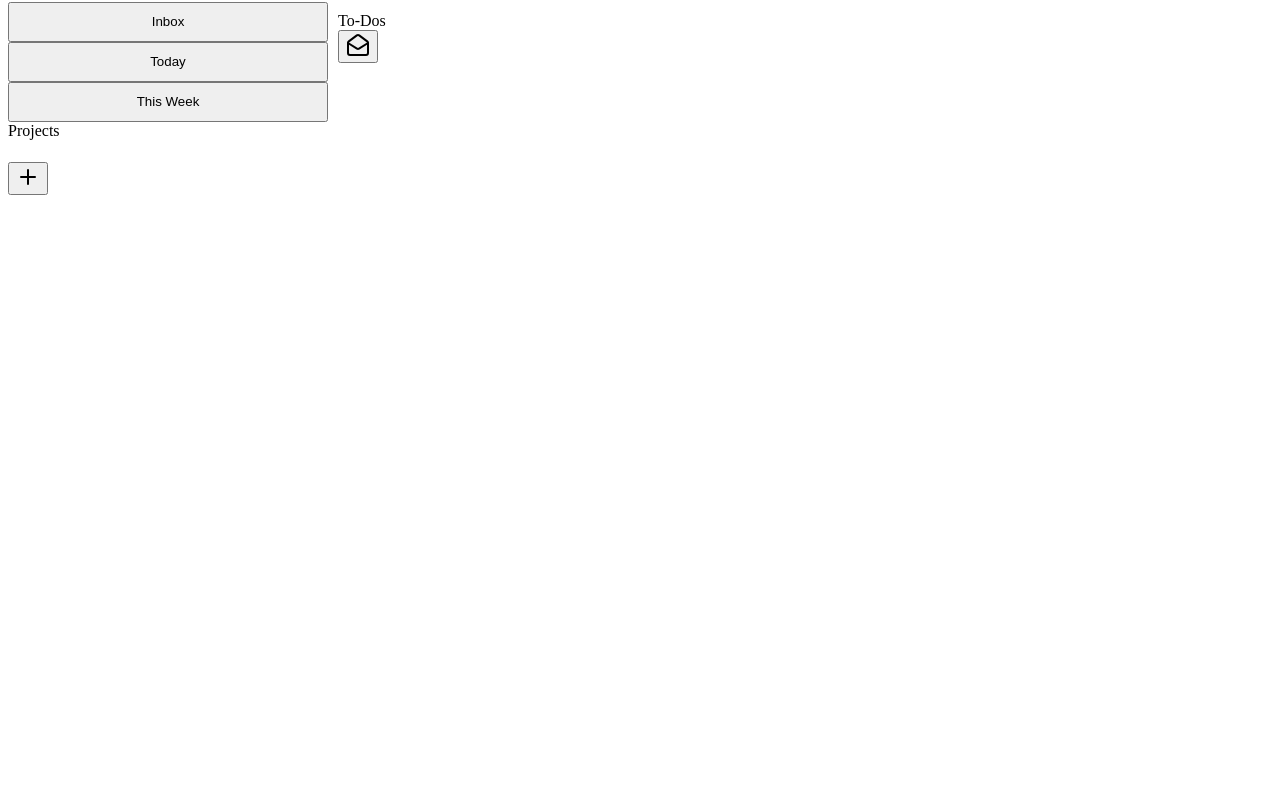
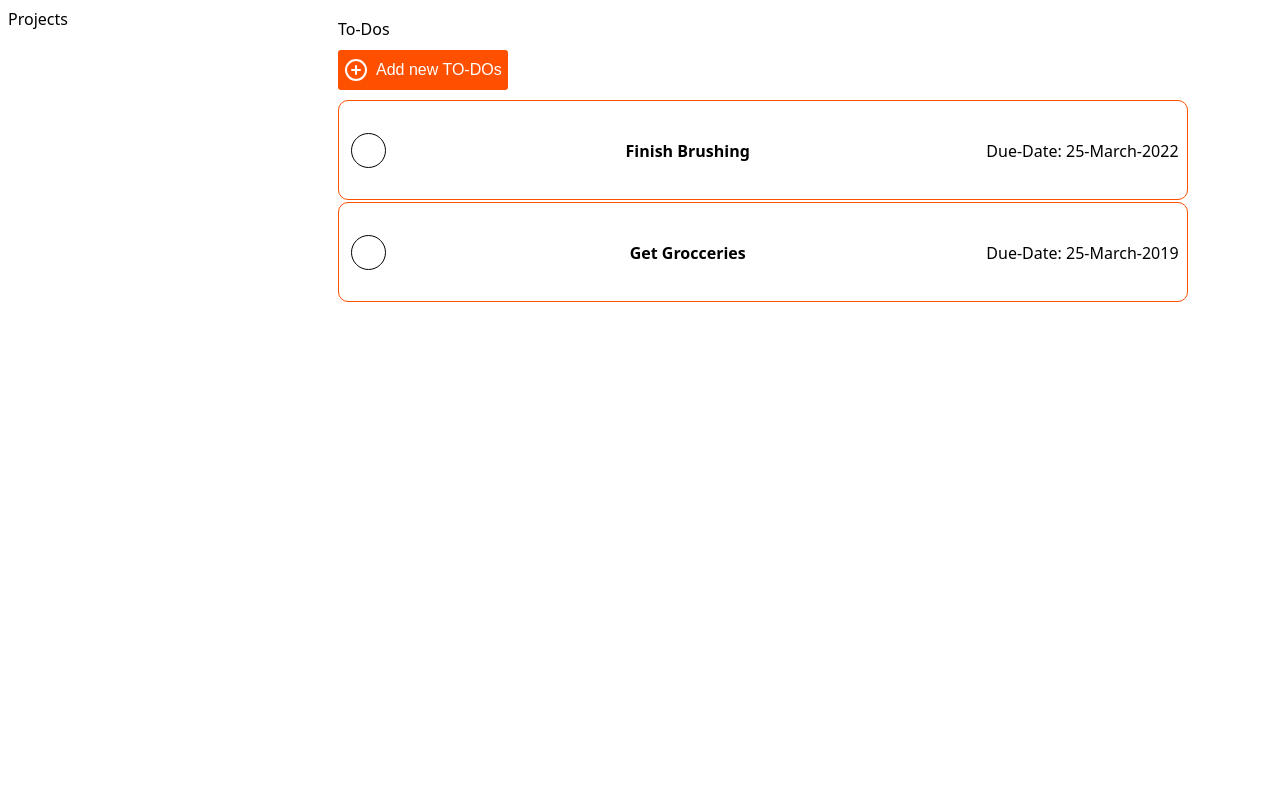
Before and after one commit to dracuusta/ToDoApp, a website built with webpack: page src/template.html in a window 1280 px wide. Shown: the part 78-870 px from the top of the page. After the commit the page ends 800 px from the top, so only its background shows below. Built offline with nearby package versions, Linux system fonts and the light colour scheme.

Commit message:
made the basic ui for todos logic

```diff
--- a/src/index.js
+++ b/src/index.js
@@ -2,10 +2,6 @@ import './styles.css';
 import Project from './modules/project';
 import Tasks from './modules/tasks';
 import TodoList from './modules/todoList';
+import UI from './modules/ui';
 
-
-const todoList= new TodoList();
-todoList.addProject("school");
-const task=new Tasks("Finish Lab", "High time you finish the labwork",new Date("2023-02-25"),"High");
-todoList.getProject("school").addTask(task);
-todoList.viewTodosProjects();
+const ui = new UI();
--- a/src/modules/todoList.js
+++ b/src/modules/todoList.js
@@ -7,6 +7,7 @@ export default class TodoList{
         this.projects=[];
         this.projects.push(new Project("default"));
     }
+
 
     addProject(name)
     {
@@ -24,12 +25,10 @@ export default class TodoList{
     {
         if(this.projects.find(o=>o.name===name)===undefined)
         {
-            console.log("not project of such name");
+            this.addProject(name);
         }
-        else{
             const obj=this.projects.find(o=>o.name===name);
             return obj;
-        }
     }
 
     removeProject(name)
@@ -46,13 +45,4 @@ export default class TodoList{
         return this.projects;
     }
 
-
-    viewTodosProjects(){
-        let projectAccum={};
-        this.projects.forEach((project)=>{
-            const { title, dueDate } = project.tasks[0] && project.tasks[0].title && project.tasks[0].dueDate ? project.tasks[0] : { title: undefined, dueDate: undefined };
-            projectAccum+={title,dueDate};
-        });
-        return projectAccum;
-    }
 }
--- a/src/modules/ui.js
+++ b/src/modules/ui.js
@@ -0,0 +1,88 @@
+import Project from "./project";
+import Tasks from "./tasks";
+import TodoList from "./todoList";
+import { format } from 'date-fns';
+
+
+export default class UI{
+
+    constructor(){
+        this.todoList= new TodoList();
+        this.currentProject="inbox";
+        this.todoList.getProject("inbox").addTask(new Tasks("Finish Brushing","study",new Date("2022-03-25"),"urgent"));
+        this.todoList.getProject("inbox").addTask(new Tasks("Get Grocceries","study",new Date("2019-03-25"),"urgent"));
+
+        this.attachEventListeners = this.attachEventListeners.bind(this);
+        this.toDoEventListener = this.toDoEventListener.bind(this);
+    this.formEventListener = this.formEventListener.bind(this);
+    this.renderProjects = this.renderProjects.bind(this);
+
+    this.attachEventListeners();
+    }
+
+     attachEventListeners(){
+        const openBtnDiv=document.querySelector('.open-btn');
+        const formDiv=document.querySelector('form');
+        this.renderProjects();
+
+
+        openBtnDiv.addEventListener('click',this.toDoEventListener);
+        formDiv.addEventListener('submit',this.formEventListener);
+
+    }
+
+        toDoEventListener(e){
+            const modal=document.querySelector('[data-modal]');
+            modal.showModal();
+        }
+
+
+    formEventListener(e){
+        e.preventDefault();
+
+        const title=document.getElementById('title').value;
+        const description=document.getElementById('description').value;
+        const priority=document.getElementById('priority').text;
+        const dueDate=new Date(document.getElementById('dueDate').value);
+
+        const task=new Tasks(title,description,dueDate,priority);
+
+        this.todoList.getProject(this.currentProject).addTask(task);
+        this.renderProjects();
+        const modal=document.querySelector('[data-modal]');
+        modal.close();
+
+
+
+   };
+
+   renderProjects(){
+    const projectsDiv=document.querySelector('.project-todos-flexible');
+    console.log(this.todoList);
+    projectsDiv.innerHTML="";
+   this.todoList.projects.forEach((project)=>{
+       if(project.tasks){
+        project.tasks.forEach((task, index) => {
+            const title=task.title;
+            const dueDate=format(task.dueDate,"dd-MMMM-yyyy");
+            const cardDiv=document.createElement('div');
+            cardDiv.setAttribute('class','card');
+            const inputCheckBoxDiv=document.createElement('input');
+            inputCheckBoxDiv.setAttribute('type','checkbox');
+            inputCheckBoxDiv.setAttribute('class','rounded-checkbox');
+            inputCheckBoxDiv.setAttribute('id','checkbox');
+            const titleDiv=document.createElement('div');
+            titleDiv.innerText=`${title}`;
+            titleDiv.setAttribute('id','title-text');
+            const dueDateDiv=document.createElement('div');
+            dueDateDiv.innerText=`Due-Date: ${dueDate}`;
+            cardDiv.append(inputCheckBoxDiv,titleDiv,dueDateDiv);
+            projectsDiv.append(cardDiv);
+          });
+       }
+    });
+
+
+   }
+
+}
--- a/src/styles.css
+++ b/src/styles.css
@@ -1,24 +1,91 @@
+@font-face {
+    font-family: appleFont;
+    src: url('./assets/SF-Pro-Display-Black.otf');
+  }
+
+body{
+    font-family: system-ui, -apple-system, BlinkMacSystemFont, 'Segoe UI', Roboto, Oxygen, Ubuntu, Cantarell, 'Open Sans', 'Helvetica Neue', sans-serif;
+}
+
+
 .container{
     display: flex;
 }
 
-.left-sidebar{
+.projects{
     width: 25vw;
     display: grid;
+    grid-template-rows: repeat(auto,5vh);
 }
 
-.fixed-projects{
-    display: grid;
-    width: 25vw;
-    grid-template-rows: repeat(3,5vh);
-}
-
-.flexible-container{
-    display: grid;
-    width: 25vw;
-    grid-template-rows: repeat(100,5vh);
-}
 
 .main-container{
     width: 80vw;
 }
+
+.card{
+    margin-top:2px;
+    padding: 8px;
+    padding-top: 10px;
+    display: flex;
+    flex-direction: row;
+    height: 10vh;
+    gap: 4px;
+    width: 90%;
+    justify-content: space-between;
+    border: solid 1px #ff5000;
+    border-radius: 10px;
+    margin-bottom: 2px;
+    align-items: center;
+}
+
+.card:hover{
+    box-shadow: 0 0 11px rgba(33,33,33,.2);
+    cursor: pointer;
+}
+
+#title-text{
+    font-weight: bold;
+}
+
+
+button{
+display: inline-block;
+outline: none;
+cursor: pointer;
+border-radius: 3px;
+border: 0;
+color: #fff;
+background: #ff5000;
+line-height: 1;
+font-size: 16px;
+transition-property: color, background-color;
+transition-duration: 500ms;
+}
+
+
+button:hover {
+    background-color: white;
+    color:#ff5000;
+    box-shadow: 0 0 0 0 #fff, 0 0 0 3px;
+}
+
+
+.rounded-checkbox {
+    width:35px;
+    height: 35px;
+    border-radius: 50%;
+    vertical-align: middle;
+    border: 1px solid black;
+    appearance: none;
+    -webkit-appearance: none;
+    outline: none;
+    cursor: pointer;
+  }
+
+
+  .rounded-checkbox:checked {
+    appearance: auto;
+    clip-path: circle(50% at 50% 50%);
+    background-color: blue;
+  }
--- a/src/template.html
+++ b/src/template.html
@@ -11,30 +11,31 @@
         <h1 style="margin-left: 40%">TO-DO LIST</h1>
         <div class="container">
             <div class="left-sidebar">
-                <div class="fixed-projects">
-                <button id="inbox">Inbox</button>
-                <button id="Today">Today</button>
-                <button id="This Week">This Week</button>
-                </div>
-                <div class="flexible-container">
-                    <div class="flexible-projects">Projects</div>
-                    <div class="add-button"><button><svg xmlns="http://www.w3.org/2000/svg" width="24" height="24" viewBox="0 0 24 24" fill="none" stroke="currentColor" stroke-width="2" stroke-linecap="round" stroke-linejoin="round" class="lucide lucide-plus"><path d="M5 12h14"/><path d="M12 5v14"/></svg></button></div>
-                </div>
+                <div class="left-siderbar-hdn">Projects</div>
+                <div class="projects"></div>
             </div>
             <div class="container">
 
             </div>
             <div style="padding:10px" class="main-container">
-                <div>To-Dos</div>
-                <button class="open-btn"><svg xmlns="http://www.w3.org/2000/svg" width="24" height="24" viewBox="0 0 24 24" fill="none" stroke="currentColor" stroke-width="2" stroke-linecap="round" stroke-linejoin="round" class="lucide lucide-mail-open"><path d="M21.2 8.4c.5.38.8.97.8 1.6v10a2 2 0 0 1-2 2H4a2 2 0 0 1-2-2V10a2 2 0 0 1 .8-1.6l8-6a2 2 0 0 1 2.4 0l8 6Z"/><path d="m22 10-8.97 5.7a1.94 1.94 0 0 1-2.06 0L2 10"/></svg></button>
+                <div class="project-todos">To-Dos</div>
+                <button style="display:flex; height:5vh; gap:8px; margin-top:10px; align-items: center; margin-bottom: 10px" class="open-btn"><svg xmlns="http://www.w3.org/2000/svg" width="24" height="24" viewBox="0 0 24 24" fill="none" stroke="currentColor" stroke-width="2" stroke-linecap="round" stroke-linejoin="round" class="lucide lucide-plus-circle"><circle cx="12" cy="12" r="10"/><path d="M8 12h8"/><path d="M12 8v8"/></svg>   Add new TO-DOs</button>
                 <dialog data-modal>
                 <form method="dialog">
                     <input id="title" type="text" placeholder="title" />
                     <input id="description" type="text" placeholder="description"/>
-                    <input id="date" type="date" />
+                    <input id="dueDate" type="date" />
+                    <label for="Priority">Choose a Priority:</label>
+                        <select id="priority">
+                       <option value="Red">Red</option>
+                        <option value="Orange">Orange</option>
+                        <option value="Blue">Blue</option>
+                        <option value="Yellow">Yellow</option>
+                    </select>
                     <button type="submit">Submit</button>
                 </form>
                 </dialog>
+                <div class="project-todos-flexible"></div>
             </div>
 
             </div>
```
Also changed, not shown: dist/index.html, dist/main.js, 2 other files.
